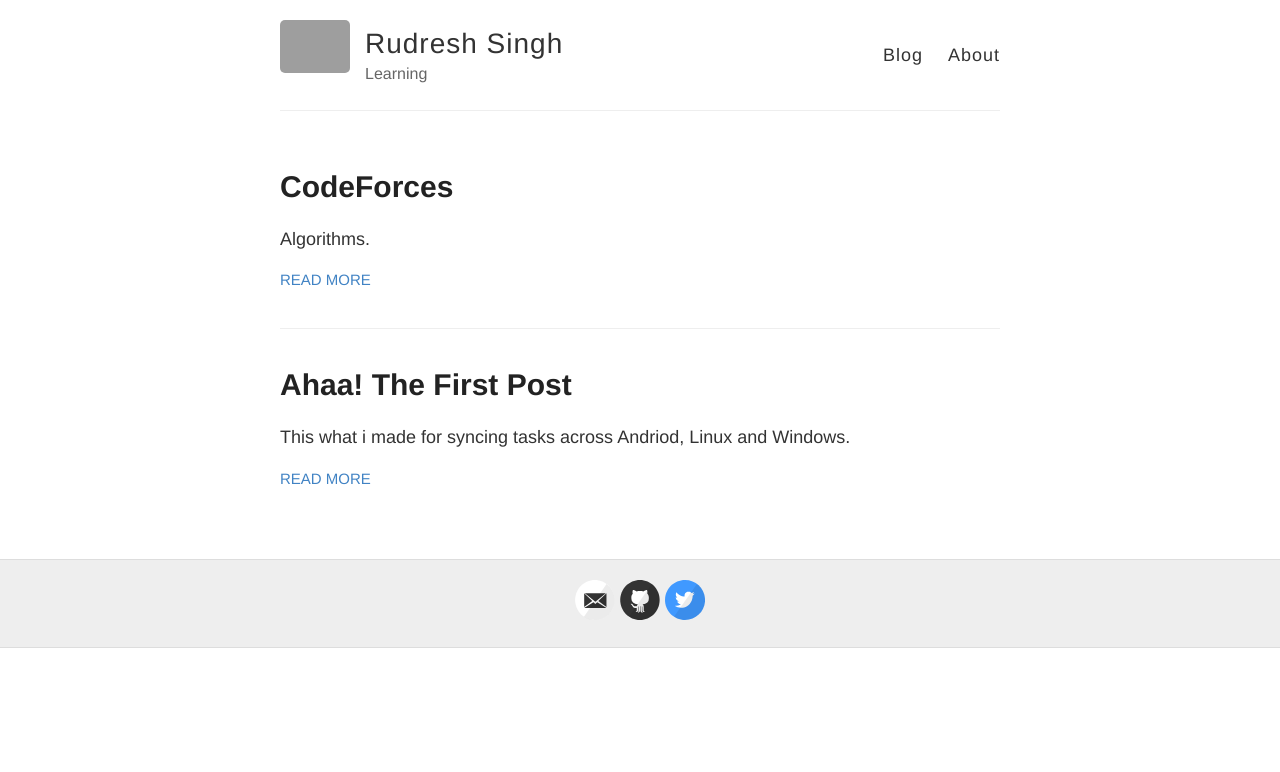
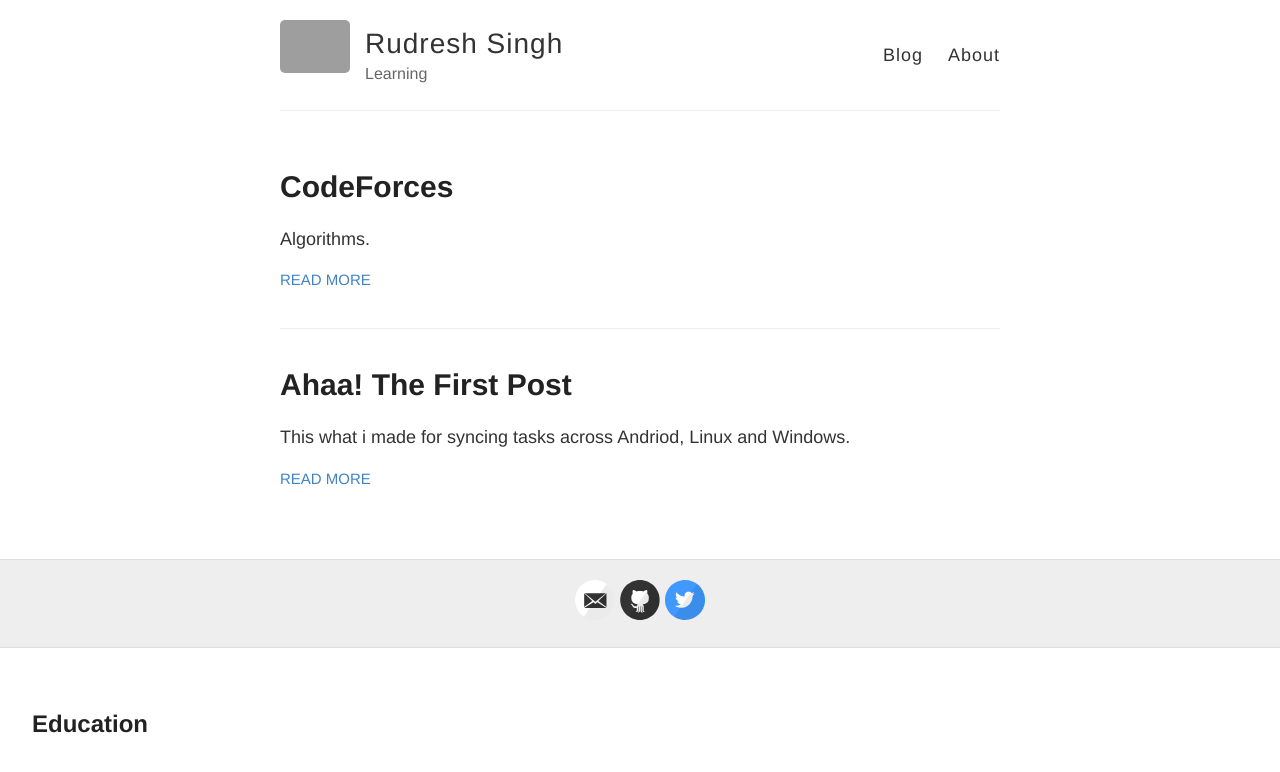
Before and after one commit to Ruudddiiii/ruudddiiii.github.io, a Jekyll site: the page built from index.html, in a window 1280 px wide. Shown: the top 772 px of the page. Built offline with Jekyll 4.4.1, drawn with Linux system fonts in a browser that asks for light colours; grey boxes are pictures that could not be loaded.

Commit message:
Update default.html

```diff
--- a/_layouts/default.html
+++ b/_layouts/default.html
@@ -47,5 +47,32 @@
     </div>
 
     {% include analytics.html %}
+
+    <table style="width:100%;border:0px;border-spacing:0px;border-collapse:separate;margin-right:auto;margin-left:auto;">
+          <tr>
+            <td style="padding: 2.5%;width:100%;vertical-align:middle">
+              <h2>Education</h2>
+            </td>
+          </tr>
+        </table>
+
+        <table style="width:100%;border:1px;border-spacing:5px;border-collapse:separate;margin-right:auto;margin-left:auto;">
+          {% for post in site.posts %}
+          {% for cat in post.categories %}
+          {% if cat == 'education' %}
+          <tr>
+            <td style="padding:2.5%;width:33%;vertical-align:middle;min-width:120px;" align="center">
+              <img src="{{post.image}}" alt="logo image" style="padding-top:0px;padding-bottom:0px;width:auto; height:auto; max-width:100%;" />
+            </td>
+            <td style="padding:2.5%;width:67%;vertical-align:middle;min-width:120px;">
+              <a href="{{post.titleurl}}"><h3>{{post.title}}</h3></a>
+              {{ post.startdate | date: "%Y" }}-{{ post.enddate | date: "%Y" }}
+            </td>
+          </tr>
+          {% endif %}
+          {% endfor %}
+          {% endfor %}
+        </table>
+
   </body>
 </html>
```
